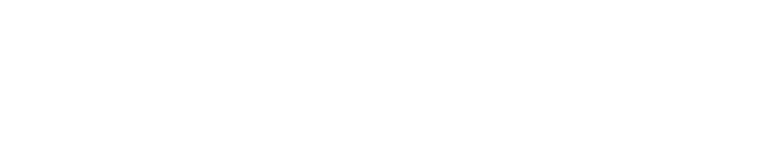
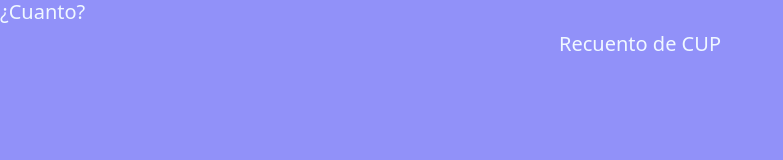
Before and after one commit to cuza91/contar, a plain HTML site: page index.html in a window 1280 px wide. Shown: the whole page, without its empty margins (0-783 px from the left). Drawn offline with nearby package versions, Linux system fonts and the light colour scheme.

Commit message:
trabajo parcial

```diff
--- /dev/null
+++ b/Assets/Css/css.css
@@ -0,0 +1,11 @@
+body{
+    background-color: rgb(145, 145, 249);
+}
+
+row{
+    background-color: rgb(205, 205, 231);
+}
+
+p{
+    color:aliceblue;
+}
--- a/index.html
+++ b/index.html
@@ -5,21 +5,31 @@
     <title>Contar</title>
     <meta charset="utf-8">
     <meta name="viewport" content="width=device-width, initial-scale=1">
+
+    <!-- Latest compiled and minified CSS -->
+    <link href="https://cdn.jsdelivr.net/npm/bootstrap@5.2.3/dist/css/bootstrap.min.css" rel="stylesheet">
+    <link rel="stylesheet" href="Assets/Css/css.css">
+
+    <!-- Latest compiled JavaScript -->
+    <script src="https://cdn.jsdelivr.net/npm/bootstrap@5.2.3/dist/js/bootstrap.bundle.min.js"></script>
 </head>
 
 </html>
 
 <body>
-    <div class="container-sm">
-        <div class="row">
-            <div class="col-sm-12"></div>
+    <div class="container-sm-12">
+        <div class="row columna1">
+            <div class="col-sm-12">
+                <p class="h5 text-start">¿Cuanto?</p>
+            </div>
         </div>
         <div class="row">
             <div class="col-sm-12"></div>
         </div>
         <div class="row">
-            <div class="col-sm-12"></div>
+            <div class="col-sm-12">
+                <p class="h5 text-center">Recuento de CUP</p>
+            </div>
         </div>
     </div>
-
 </body>
```
Also changed, not shown: Assets/Js/js.js (added).
